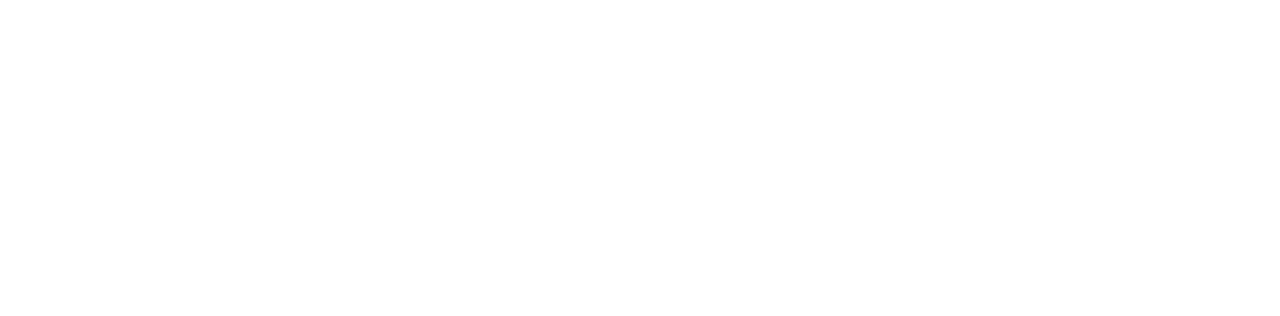
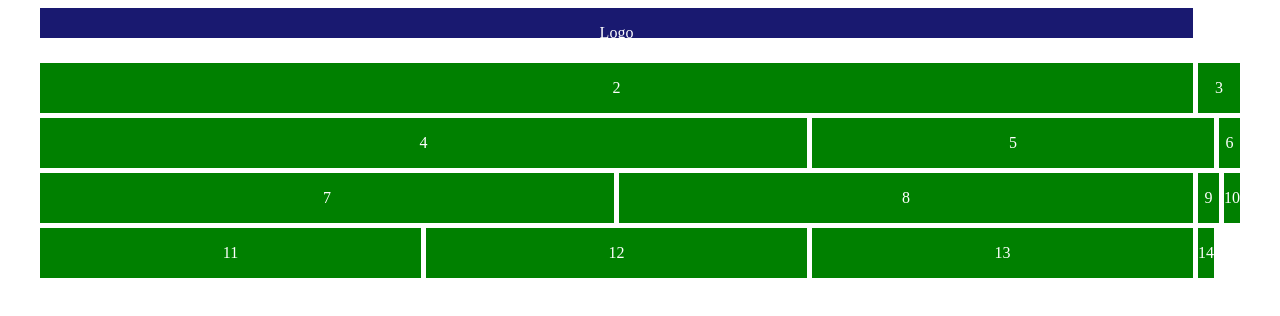
Before and after one commit to PDunipace22/TuscanyVilla, a plain HTML site: page TuscanyVilla/index.html in a window 1280 px wide. Drawn offline with Linux system fonts and the light colour scheme.

Commit message:
Added fourteen sections

```diff
--- a/TuscanyVilla/Style.css
+++ b/TuscanyVilla/Style.css
@@ -1,3 +1,96 @@
 .container {
+    display: grid;
+    grid-template-columns: repeat(6,1fr);
+    grid-template-rows: repeat(12,50px);
+    grid-gap: 5px;
+    margin: auto;
+    width: 1200px;
+}
 
+section {
+    background-color: green;
 }
+
+    section p {
+        text-align: center;
+        color: white;
+    }
+
+    section.grid-item.grid-item-1 {
+        grid-column: 1/span 6;
+        height:30px;
+        background-color:midnightblue;
+    }
+
+    section.grid-item.grid-item-2 {
+        grid-column: 1/span 6;
+    }
+
+    section.grid-item.grid-item-3 {
+        grid-column: 7/span 6;
+    }
+
+    section.grid-item.grid-item-4 {
+        grid-column: 1/span 4;
+    }
+
+    section.grid-item.grid-item-5 {
+        grid-column: 5/span 4;
+    }
+
+    section.grid-item.grid-item-6 {
+        grid-column: 9/span 4;
+    }
+
+    section.grid-item.grid-item-7 {
+        grid-column: 1/span 3;
+    }
+
+    section.grid-item.grid-item-8 {
+        grid-column: 4/span 3;
+    }
+
+    section.grid-item.grid-item-9 {
+        grid-column: 7/span 3;
+    }
+
+    section.grid-item.grid-item-10 {
+        grid-column: 10/span 3;
+    }
+
+    section.grid-item.grid-item-11 {
+        grid-column: 1/span 2;
+    }
+
+    section.grid-item.grid-item-12 {
+        grid-column: 3/span 2;
+    }
+
+    section.grid-item.grid-item-13 {
+        grid-column: 5/span 2;
+    }
+
+    section.grid-item.grid-item-14 {
+        grid-column: 7/span 2;
+    }
+nav ul {
+    list-style-type: none;
+    margin: 0;
+    padding: 0;
+    margin-left: 75px;
+}
+
+li {
+    display: inline;
+    margin-right: 15px;
+    text-align: right;
+}
+
+    li a {
+        text-decoration: none;
+        font-size: large;
+        color: white;
+    }
+    .logo{
+        text-align:left;
+    }
--- a/TuscanyVilla/index.html
+++ b/TuscanyVilla/index.html
@@ -2,10 +2,35 @@
 <html>
 <head>
     <meta charset="utf-8" />
-    <title>Tuscany Villa</title>
+    <title>TuscanyVilla</title>
     <link href="Style.css" rel="stylesheet" />
 </head>
 <body>
-
+    <div class="container">
+        <section class="grid-item grid-item-1">
+            <p id="logo">Logo</p>
+            <nav>
+                <ul>
+                    <li><a>Home</a></li>
+                    <li><a>About the Game</a></li>
+                    <li><a>VideoClips</a></li>
+                    <li><a>TalkAboutIt</a></li>
+                </ul>
+            </nav>
+        </section>
+        <section class="grid-item grid-item-2"><p>2</p></section>
+        <section class="grid-item grid-item-3"><p>3</p></section>
+        <section class="grid-item grid-item-4"><p>4</p></section>
+        <section class="grid-item grid-item-5"><p>5</p></section>
+        <section class="grid-item grid-item-6"><p>6</p></section>
+        <section class="grid-item grid-item-7"><p>7</p></section>
+        <section class="grid-item grid-item-8"><p>8</p></section>
+        <section class="grid-item grid-item-9"><p>9</p></section>
+        <section class="grid-item grid-item-10"><p>10</p></section>
+        <section class="grid-item grid-item-11"><p>11</p></section>
+        <section class="grid-item grid-item-12"><p>12</p></section>
+        <section class="grid-item grid-item-13"><p>13</p></section>
+        <section class="grid-item grid-item-14"><p>14</p></section>
+        </div>
 </body>
 </html>
```
Also changed, not shown: 2 other files.
